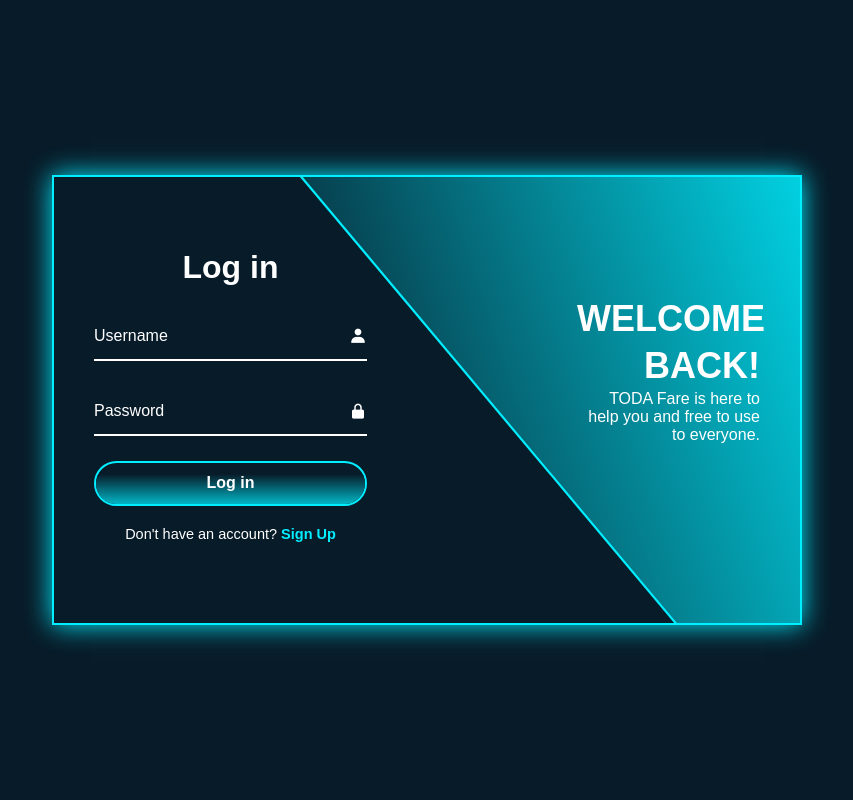
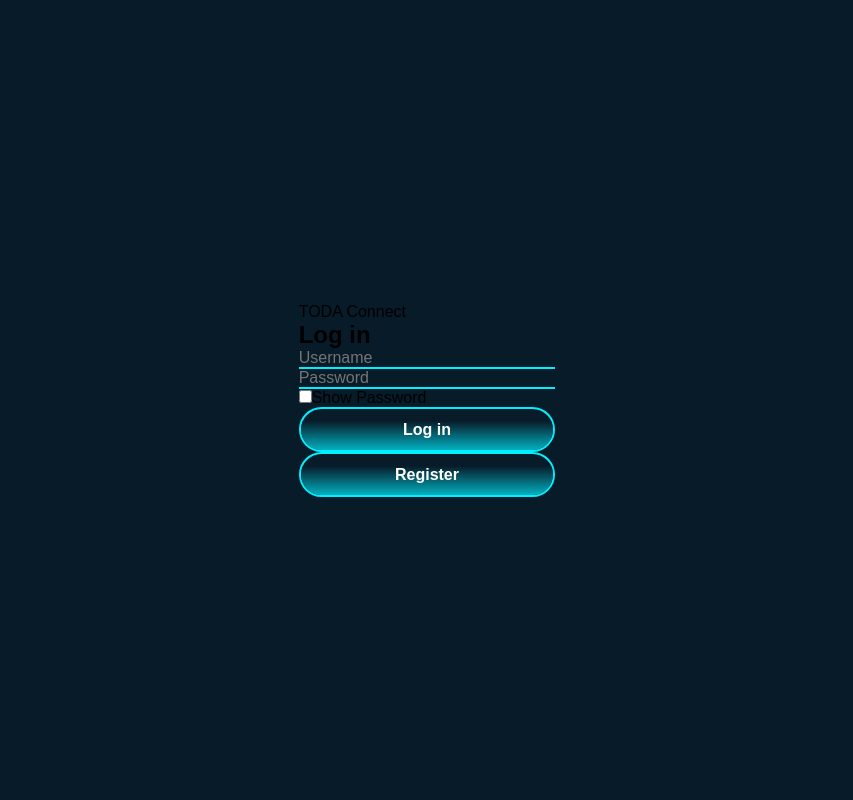
Before and after one commit to jhasperpaul02/TODA-Connect, a plain HTML site: page index.html in a window 1280 px wide. Shown: the whole page, without its empty margins (213-1066 px from the left). Drawn offline with nearby package versions, Linux system fonts and the light colour scheme; a web font is replaced by a local one.

Commit message:
Update index.html

```diff
--- a/index.html
+++ b/index.html
@@ -1,74 +1,28 @@
 <!DOCTYPE html>
 <html lang="en">
-
-
 <head>
   <meta charset="UTF-8">
-    <meta http-equiv="X-UA-Compatible" content="IE=edge">
-    <meta name="viewport" content="widt=device-width, initial-scale=1.0">
+  <meta name="viewport" content="width=device-width, initial-scale=1.0">
+  <title>TODA Connect - Login</title>
   <link rel="stylesheet" href="style.css">
-    <link href='https://unpkg.com/boxicons@2.1.4/css/boxicons.min.css' rel='stylesheet'>
+  <script src="function.js" defer></script>
 </head>
-
 <body>
-    <div class="wrapper">
-        <span class="bg-animate"></span>
-        <span class="bg-animate2"></span>
-
-        <div class="form-box login">
-            <h2 class="animation" style="--i:0;">Log in</h2>
-            <form action="#">
-                <div class="input-box animation" style="--i:1;">
-                    <input type="text" required>
-                    <label>Username</label>
-                    <i class='bx bxs-user'></i>
+  <div class="container">
+    <div class="title"> TODA Connect</div>
+    <div class="login-box">
+      <h2>Log in</h2>
+      <div class="input-box">
+        <input type="text" placeholder="Username">
       </div>
-                <div class="input-box animation" style="--i:2;">
-                    <input type="password" required>
-                    <label>Password</label>
-                    <i class='bx bxs-lock-alt' ></i>
-                </div>
-                <button type="submit" class="btn animation" style="--i:3;">Log in</button>
-                <div class="logreg-link animation" style="--i:4;">
-                    <p>Don't have an account? <a href="#" class="register-link">Sign Up</a></p>
-                </div>
-            </form>
-        </div>
-        <div class="info-text login">
-            <h2 class="animation" style="--i:0;">Welcome Back!</h2>
-            <p class="animation" style="--i:1;">TODA Fare is here to help you and free to use to everyone.</p>
+      <div class="input-box">
+        <input type="password" id="password" placeholder="Password">
       </div>
 
-        <div class="form-box register">
-            <h2 class="animation" style="--i:17;">Sign Up</h2>
-            <form action="#">
-                <div class="input-box animation" style="--i:18;">
-                    <input type="text" required>
-                    <label>Username</label>
-                    <i class='bx bxs-user'></i>
-                </div>
-                <div class="input-box animation" style="--i:19;">
-                    <input type="text" required>
-                    <label>Email</label>
-                    <i class='bx bxs-envelope'></i>
-                </div>
-                <div class="input-box animation" style="--i:20;">
-                    <input type="password" required>
-                    <label>Password</label>
-                    <i class='bx bxs-lock-alt' ></i>
-                </div>
-                <button type="submit" class="btn animation" style="--i:21;">Sign Up</button>
-                <div class="logreg-link animation" style="--i:22;">
-                    <p>ALready have an account? <a href="#" class="login-link">Log in</a></p>
-                </div>
-            </form>
-        </div>
-        <div class="info-text register">
-            <h2 class="animation" style="--i:17;">Sign Up Now!</h2>
-            <p class="animation" style="--i:18;">TODA Fare is free to everyone and to help commuters.</p>
+      <input type="checkbox" id="showPass">Show Password
+      <button class="btn">Log in</button>
+      <button class="btn" onclick="goRegister()">Register</button>
     </div>
   </div>
-
-    <script src="script.js"></script>
 </body>
 </html>
```
Lines whose indentation alone changed are shown as unchanged.
